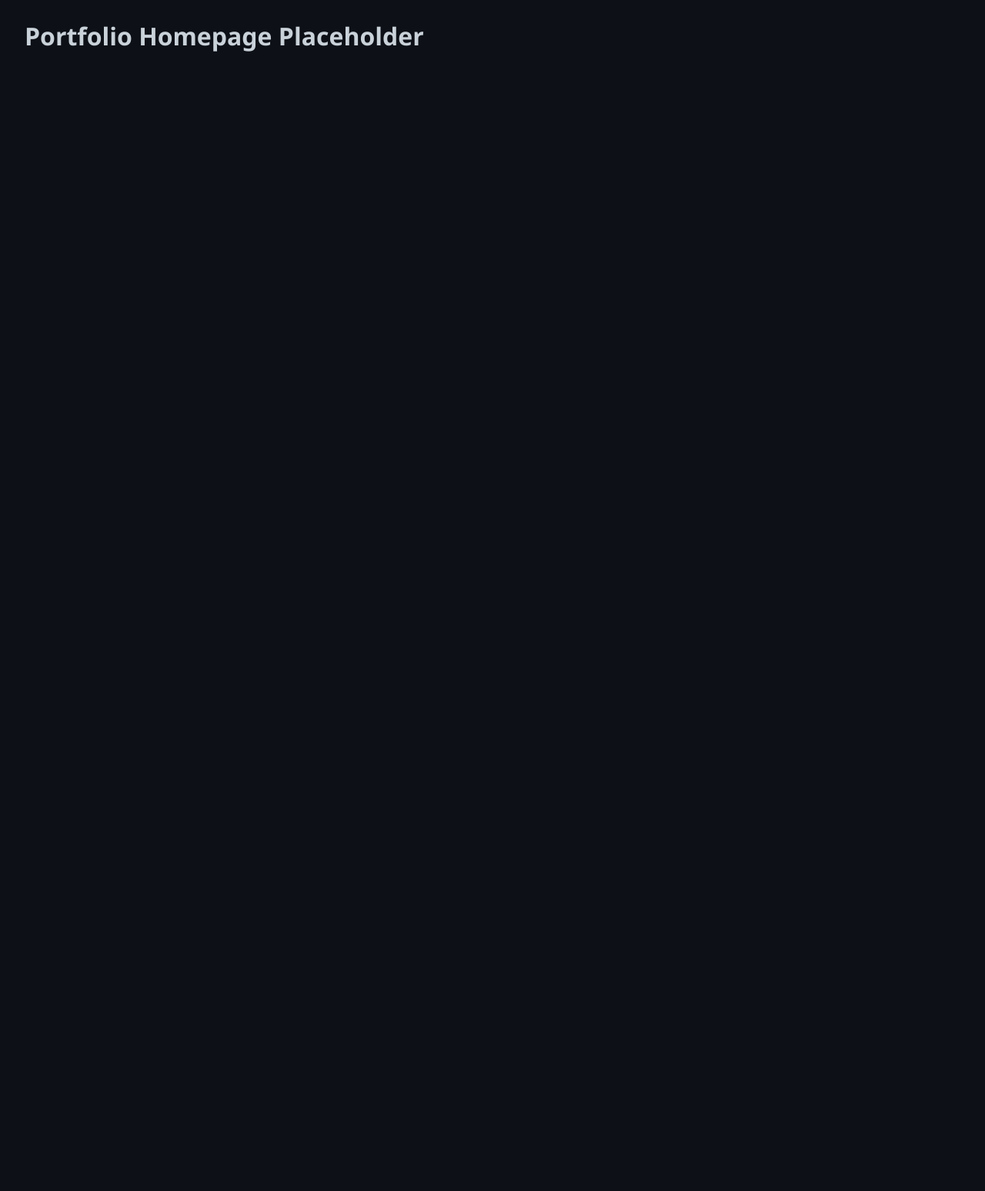
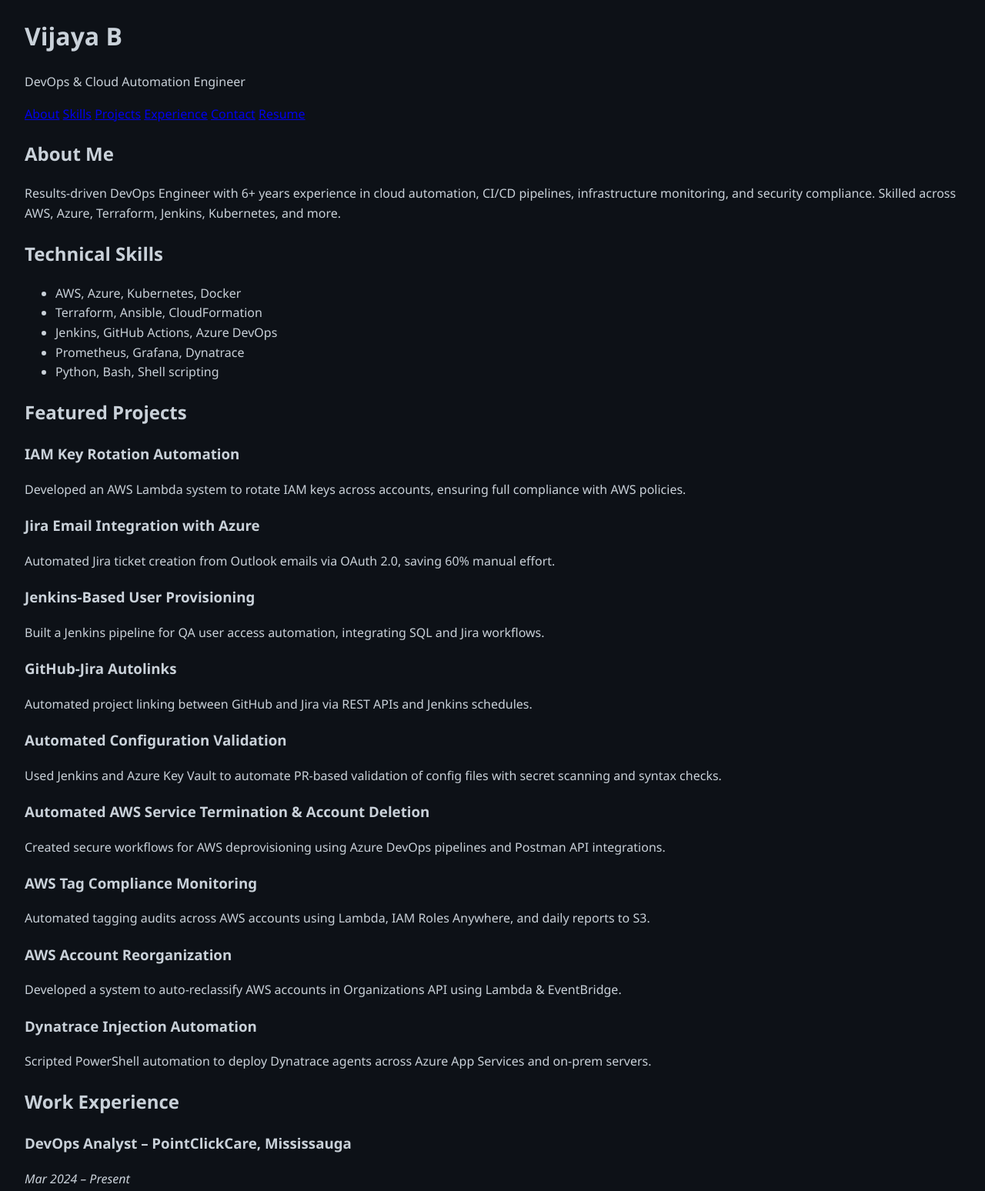
Before and after one commit to vbollu0122/vijaya-portfolio, a plain HTML site: page index.html in a window 1280 px wide. Shown: the top 1548 px of the page at 77% size. Before the commit the page ends 800 px from the top, so only its background shows below. Drawn offline with Linux system fonts and the light colour scheme.

Commit message:
adding portfolio

```diff
--- a/index.html
+++ b/index.html
@@ -7,7 +7,123 @@
   <link rel="stylesheet" href="styles.css" />
 </head>
 <body>
-  <!-- Content trimmed for brevity in this example -->
-  <h1>Portfolio Homepage Placeholder</h1>
+  <header>
+    <h1>Vijaya B</h1>
+    <p>DevOps & Cloud Automation Engineer</p>
+    <nav>
+      <a href="#about">About</a>
+      <a href="#skills">Skills</a>
+      <a href="#projects">Projects</a>
+      <a href="#experience">Experience</a>
+      <a href="#contact">Contact</a>
+      <a href="Vijaya.B_Devops_Engineer_Resume_2025.pdf" download>Resume</a>
+    </nav>
+  </header>
+
+  <section id="about">
+    <h2>About Me</h2>
+    <p>Results-driven DevOps Engineer with 6+ years experience in cloud automation, CI/CD pipelines, infrastructure monitoring, and security compliance. Skilled across AWS, Azure, Terraform, Jenkins, Kubernetes, and more.</p>
+  </section>
+
+  <section id="skills">
+    <h2>Technical Skills</h2>
+    <ul>
+      <li>AWS, Azure, Kubernetes, Docker</li>
+      <li>Terraform, Ansible, CloudFormation</li>
+      <li>Jenkins, GitHub Actions, Azure DevOps</li>
+      <li>Prometheus, Grafana, Dynatrace</li>
+      <li>Python, Bash, Shell scripting</li>
+    </ul>
+  </section>
+
+  <section id="projects">
+    <h2>Featured Projects</h2>
+    <div class="project">
+      <h3>IAM Key Rotation Automation</h3>
+      <p>Developed an AWS Lambda system to rotate IAM keys across accounts, ensuring full compliance with AWS policies.</p>
+    </div>
+    <div class="project">
+      <h3>Jira Email Integration with Azure</h3>
+      <p>Automated Jira ticket creation from Outlook emails via OAuth 2.0, saving 60% manual effort.</p>
+    </div>
+    <div class="project">
+      <h3>Jenkins-Based User Provisioning</h3>
+      <p>Built a Jenkins pipeline for QA user access automation, integrating SQL and Jira workflows.</p>
+    </div>
+    <div class="project">
+      <h3>GitHub-Jira Autolinks</h3>
+      <p>Automated project linking between GitHub and Jira via REST APIs and Jenkins schedules.</p>
+    </div>
+    <div class="project">
+      <h3>Automated Configuration Validation</h3>
+      <p>Used Jenkins and Azure Key Vault to automate PR-based validation of config files with secret scanning and syntax checks.</p>
+    </div>
+    <div class="project">
+      <h3>Automated AWS Service Termination & Account Deletion</h3>
+      <p>Created secure workflows for AWS deprovisioning using Azure DevOps pipelines and Postman API integrations.</p>
+    </div>
+    <div class="project">
+      <h3>AWS Tag Compliance Monitoring</h3>
+      <p>Automated tagging audits across AWS accounts using Lambda, IAM Roles Anywhere, and daily reports to S3.</p>
+    </div>
+    <div class="project">
+      <h3>AWS Account Reorganization</h3>
+      <p>Developed a system to auto-reclassify AWS accounts in Organizations API using Lambda & EventBridge.</p>
+    </div>
+    <div class="project">
+      <h3>Dynatrace Injection Automation</h3>
+      <p>Scripted PowerShell automation to deploy Dynatrace agents across Azure App Services and on-prem servers.</p>
+    </div>
+  </section>
+
+  <section id="experience">
+    <h2>Work Experience</h2>
+    <div class="job">
+      <h3>DevOps Analyst – PointClickCare, Mississauga</h3>
+      <p><em>Mar 2024 – Present</em></p>
+      <ul>
+        <li>Optimized Jenkins pipelines and implemented dynamic retry logic, reducing build failures by 30%.</li>
+        <li>Integrated Prometheus, Grafana, and Alertmanager for proactive infrastructure monitoring.</li>
+        <li>Designed disaster recovery workflows using Terraform and AWS Backup with 99.9% data availability.</li>
+      </ul>
+    </div>
+    <div class="job">
+      <h3>Sr. Systems Engineer – Deloitte, Toronto</h3>
+      <p><em>Nov 2022 – Feb 2024</em></p>
+      <ul>
+        <li>Automated cloud governance across 50+ AWS accounts using Lambda and Python scripts.</li>
+        <li>Implemented IAM key rotation and tagging compliance audits, improving security and cost tracking.</li>
+        <li>Enhanced monitoring using Dynatrace and AWS CloudWatch, reducing incident detection time by 50%.</li>
+      </ul>
+    </div>
+    <div class="job">
+      <h3>DevOps Engineer – Roche, Mississauga</h3>
+      <p><em>Mar 2022 – Oct 2022</em></p>
+      <ul>
+        <li>Optimized Kubernetes cluster performance, reducing downtime and deployment failures by 40%.</li>
+        <li>Automated CI/CD pipelines and infrastructure provisioning, cutting deployment time by 35%.</li>
+        <li>Enforced security compliance via automated scans and GitOps workflows.</li>
+      </ul>
+    </div>
+    <div class="job">
+      <h3>IT Support Engineer – BLS International, Winnipeg</h3>
+      <p><em>Sep 2018 – Feb 2022</em></p>
+      <ul>
+        <li>Managed IT support for visa/passport systems, reducing downtime by 30%.</li>
+        <li>Enforced data security protocols and GDPR compliance through access controls and encryption.</li>
+        <li>Automated biometric processing and IT workflows, improving operational efficiency.</li>
+      </ul>
+    </div>
+  </section>
+
+  <section id="contact">
+    <h2>Contact</h2>
+    <p>Email: <a href="mailto:bvijaycloud@gmail.com">bvijaycloud@gmail.com</a></p>
+    <p>LinkedIn: <a href="https://linkedin.com/in/b-vijaya" target="_blank">linkedin.com/in/b-vijaya</a></p>
+  </section>
+
+  <footer>
+    <p>&copy; 2025 Vijaya B. All rights reserved.</p>
+  </footer>
 </body>
 </html>
```
